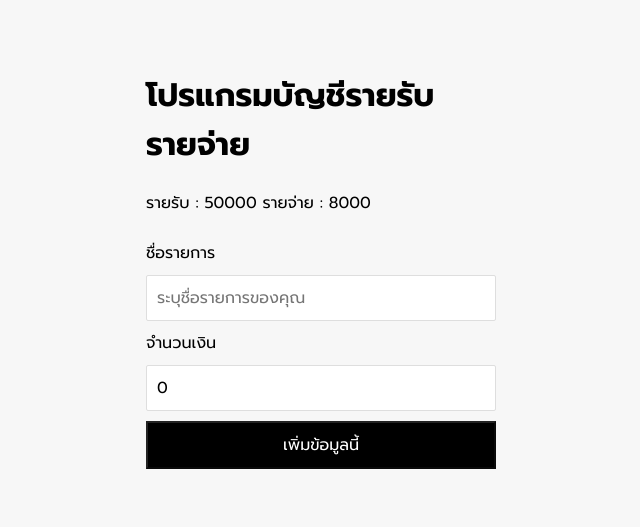
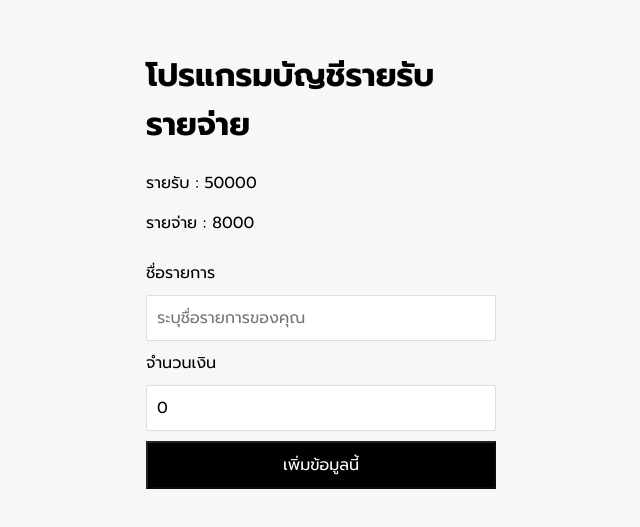
Before and after one commit to Dernorayytor/my_react_practice, a React (Create React App) app in the folder react-basic/: page / in a window 1280 px wide. Shown: the part 125-652 px from the top of the page, without its empty margins (319-959 px from the left). Built offline with nearby package versions, Linux system fonts and the light colour scheme.

Commit message:
Context API (Multiple Value)(ทำการแสดงข้อมูลโดยใช้ useContextสั้นกว่า)

```diff
--- a/react-basic/src/component/ReportComponent.js
+++ b/react-basic/src/component/ReportComponent.js
@@ -5,7 +5,8 @@ const ReportComponent=()=>{
     const {income,expense} = useContext(DataContext)
     return (
         <div>
-           <p>รายรับ : {income} รายจ่าย : {expense}</p>
+           <p>รายรับ : {income}</p>
+           <p>รายจ่าย : {expense}</p>
         </div>
     );
 }
```
